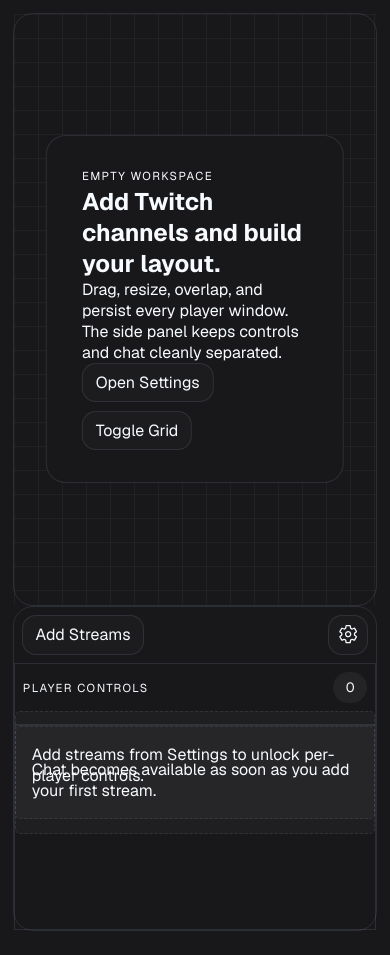
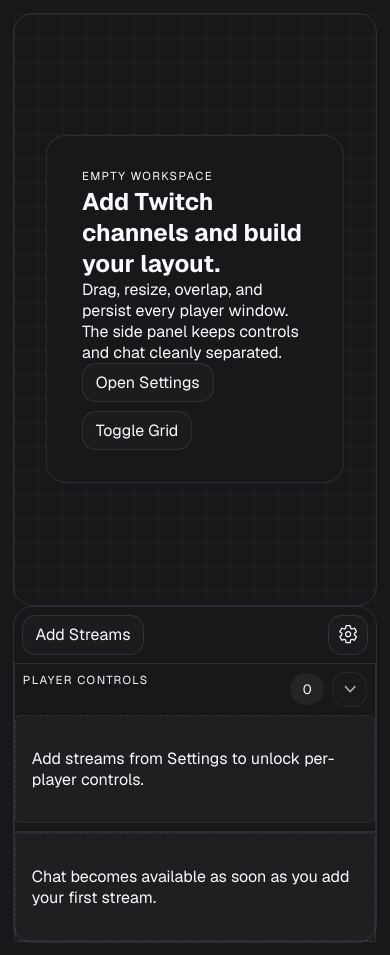
Before and after one commit to MrSuperKing143/multi-stream-viewer, a Next.js app: page / in a window 390 px wide. Built offline with nearby package versions, Linux system fonts and the light colour scheme.

Commit message:
Add collapsible player controls with chevron icons and styling updates

```diff
--- a/components/control-icons.tsx
+++ b/components/control-icons.tsx
@@ -87,6 +87,22 @@
   );
 }
 
+export function ChevronDownIcon(props: IconProps) {
+  return (
+    <IconFrame {...props}>
+      <path d="m6.5 9 5.5 6 5.5-6" />
+    </IconFrame>
+  );
+}
+
+export function ChevronRightIcon(props: IconProps) {
+  return (
+    <IconFrame {...props}>
+      <path d="m9 6.5 6 5.5-6 5.5" />
+    </IconFrame>
+  );
+}
+
 export function BroadcastIcon(props: IconProps) {
   return (
     <IconFrame {...props}>
--- a/components/player-controls-panel.tsx
+++ b/components/player-controls-panel.tsx
@@ -1,6 +1,16 @@
-import type { ReactNode } from "react";
+"use client";
 
 import {
+  useEffect,
+  useRef,
+  useState,
+  type CSSProperties,
+  type ReactNode,
+} from "react";
+
+import {
+  ChevronDownIcon,
+  ChevronRightIcon,
   MuteIcon,
   PauseIcon,
   PlayIcon,
@@ -10,6 +20,8 @@
 import type { PlayerRuntimeState, ViewerPlayer } from "@/types/viewer";
 import { cn } from "@/lib/cn";
 import styles from "@/styles/player-controls-panel.module.scss";
+
+const CONTROL_ROW_LIMIT = 3;
 
 interface PlayerControlsPanelProps {
   players: ViewerPlayer[];
@@ -69,21 +81,128 @@
   onVolumeChange,
   onReload,
 }: PlayerControlsPanelProps) {
+  const [collapsed, setCollapsed] = useState(false);
+  const [listMaxHeight, setListMaxHeight] = useState<number | null>(null);
+  const listRef = useRef<HTMLDivElement>(null);
+  const playerIdsKey = players.map((player) => player.id).join(",");
+  const controlsCollapsed = players.length > 0 && collapsed;
+  const showControlsBody = !controlsCollapsed;
+
+  useEffect(() => {
+    const listElement = listRef.current;
+
+    if (!listElement || players.length === 0 || !showControlsBody) {
+      return;
+    }
+
+    const controlList = listElement;
+
+    // Cap the panel to the combined height of the first three rows.
+    function measureVisibleRows() {
+      const rows = Array.from(
+        controlList.querySelectorAll<HTMLElement>("[data-control-row='true']"),
+      );
+      const visibleRows = rows.slice(0, CONTROL_ROW_LIMIT);
+
+      if (visibleRows.length === 0) {
+        setListMaxHeight(null);
+        return;
+      }
+
+      const computedStyle = window.getComputedStyle(controlList);
+      const gap = Number.parseFloat(computedStyle.rowGap || computedStyle.gap || "0");
+      const nextHeight =
+        visibleRows.reduce(
+          (totalHeight, row) => totalHeight + row.getBoundingClientRect().height,
+          0,
+        ) +
+        gap * Math.max(visibleRows.length - 1, 0);
+
+      setListMaxHeight(Math.ceil(nextHeight));
+    }
+
+    const frameId = window.requestAnimationFrame(() => {
+      measureVisibleRows();
+    });
+
+    const resizeObserver = new ResizeObserver(() => {
+      measureVisibleRows();
+    });
+
+    resizeObserver.observe(controlList);
+
+    Array.from(
+      controlList.querySelectorAll<HTMLElement>("[data-control-row='true']"),
+    ).forEach((row) => {
+      resizeObserver.observe(row);
+    });
+
+    window.addEventListener("resize", measureVisibleRows);
+
+    return () => {
+      window.cancelAnimationFrame(frameId);
+      resizeObserver.disconnect();
+      window.removeEventListener("resize", measureVisibleRows);
+    };
+  }, [playerIdsKey, players.length, showControlsBody]);
+
+  const controlListStyle =
+    listMaxHeight === null
+      ? undefined
+      : ({ maxHeight: `${listMaxHeight}px` } as CSSProperties);
+
   return (
-    <section className={cn(styles.sidebarSection, styles.playerControlsSection)}>
+    <section
+      className={cn(
+        styles.sidebarSection,
+        styles.playerControlsSection,
+        collapsed && styles.playerControlsSectionCollapsed,
+      )}
+    >
       <div className={styles.sectionHeading}>
         <div>
           <p className={styles.eyebrow}>Player Controls</p>
         </div>
-        <span className={styles.sectionCounter}>{players.length}</span>
+        <div className={styles.sectionHeadingActions}>
+          <span className={styles.sectionCounter}>{players.length}</span>
+          <button
+            aria-expanded={!controlsCollapsed}
+            aria-label={
+              players.length > 0
+                ? controlsCollapsed
+                  ? "Expand player controls"
+                  : "Collapse player controls"
+                : "Player controls unavailable"
+            }
+            className={styles.collapseButton}
+            disabled={players.length === 0}
+            onClick={() => setCollapsed((current) => !current)}
+            title={
+              players.length > 0
+                ? controlsCollapsed
+                  ? "Expand player controls"
+                  : "Collapse player controls"
+                : "Player controls unavailable"
+            }
+            type="button"
+          >
+            {controlsCollapsed ? <ChevronRightIcon /> : <ChevronDownIcon />}
+          </button>
+        </div>
       </div>
 
-      {players.length === 0 ? (
+      {showControlsBody && players.length === 0 ? (
         <div className={styles.sectionEmptyState}>
           <p>Add streams from Settings to unlock per-player controls.</p>
         </div>
-      ) : (
-        <div className={styles.controlRowList}>
+      ) : null}
+
+      {showControlsBody && players.length > 0 ? (
+        <div
+          className={styles.controlRowList}
+          ref={listRef}
+          style={controlListStyle}
+        >
           {players.map((player) => {
             const state = resolveState(player, runtimeByPlayerId[player.id]);
             const selected = player.id === selectedPlayerId;
@@ -94,6 +213,7 @@
                   styles.controlRow,
                   selected && styles.controlRowSelected,
                 )}
+                data-control-row="true"
                 key={player.id}
               >
                 <div className={styles.controlRowHeader}>
@@ -154,7 +274,7 @@
             );
           })}
         </div>
-      )}
+      ) : null}
     </section>
   );
 }
--- a/styles/player-controls-panel.module.scss
+++ b/styles/player-controls-panel.module.scss
@@ -1,20 +1,32 @@
 @use "./shared" as shared;
 
 .sidebarSection {
+  padding: 0.5rem 0 0.5rem 0;
+  gap: 0.5rem;
   @include shared.panel-column;
 }
 
 .playerControlsSection {
-  flex: 0.3;
+  flex: 0 0 auto;
+}
+
+.playerControlsSectionCollapsed {
+  flex-basis: auto;
 }
 
 .sectionHeading {
-  padding: 0.5rem;
+  padding: 0 0.5rem 0 0.5rem;
 }
 
 .sectionHeading,
 .controlRowHeader {
   @include shared.cluster-row;
+}
+
+.sectionHeadingActions {
+  display: inline-flex;
+  align-items: center;
+  gap: 0.5rem;
 }
 
 .eyebrow {
@@ -30,12 +42,48 @@
   @include shared.surface($radius: 5px, $border-style: dashed);
 }
 
+.collapseButton {
+  display: inline-grid;
+  place-items: center;
+  border: 1px solid var(--line);
+  padding: 0.4rem;
+  border-radius: 14px;
+  background: rgba(255, 255, 255, 0.04);
+  color: var(--text-soft);
+  cursor: pointer;
+  transition:
+    border-color 140ms ease,
+    background-color 140ms ease,
+    color 140ms ease;
+
+  &:hover {
+    border-color: rgba(145, 71, 255, 0.34);
+    background: rgba(145, 71, 255, 0.1);
+    color: var(--text);
+  }
+
+  &:disabled {
+    border-color: var(--line);
+    background: rgba(255, 255, 255, 0.02);
+    color: var(--text-muted);
+    cursor: not-allowed;
+    opacity: 0.65;
+  }
+
+  svg {
+    width: 1.27rem;
+    height: 1.27rem;
+  }
+}
+
 .controlRowList {
   display: flex;
   min-height: 0;
   flex-direction: column;
+  padding: 0 0.5rem 0 0.5rem;
   gap: 0.5rem;
   overflow: auto;
+  scrollbar-color: rgba(255, 255, 255, 0.4) transparent;
 }
 
 .controlRow {
@@ -94,6 +142,15 @@
 }
 
 @media (max-width: 720px) {
+  .sectionHeading {
+    align-items: flex-start;
+  }
+
+  .sectionHeadingActions {
+    align-self: stretch;
+    justify-content: space-between;
+  }
+
   .controlRowActions {
     grid-template-columns: 1fr;
   }
```
